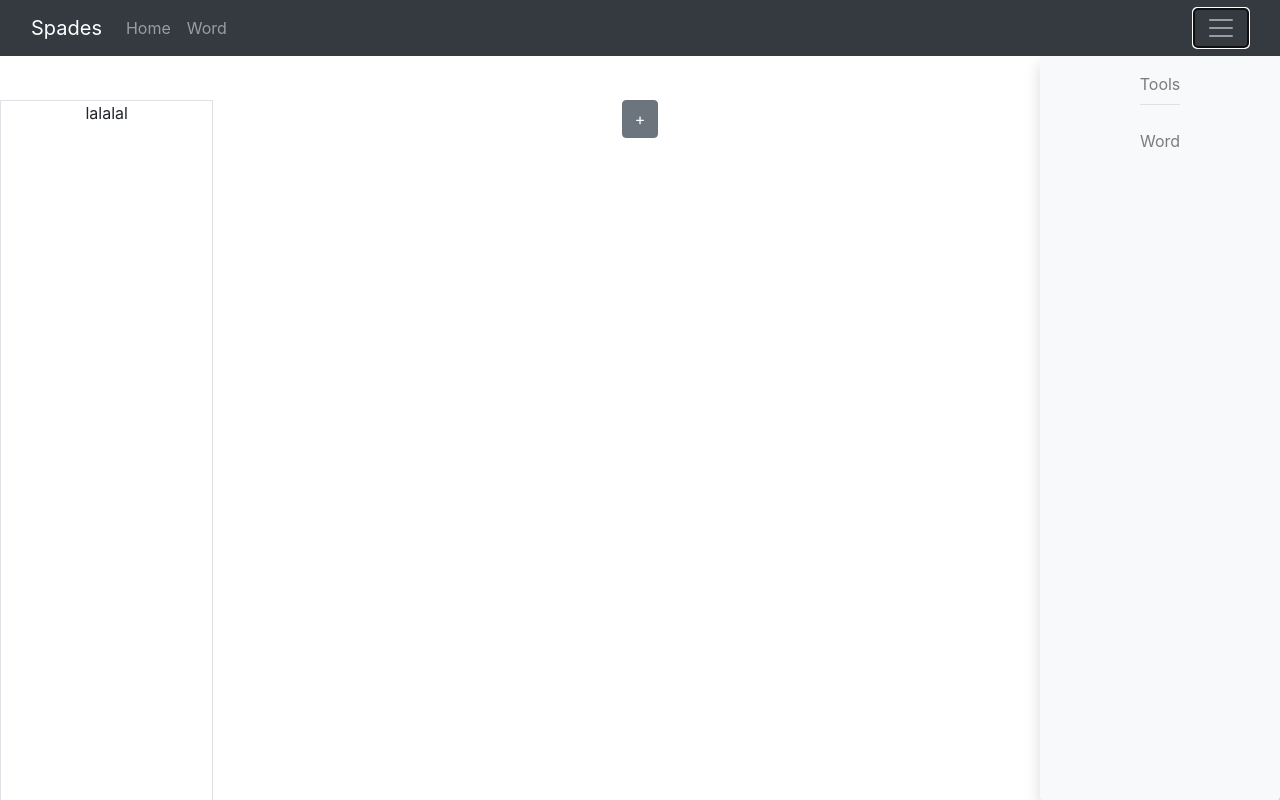
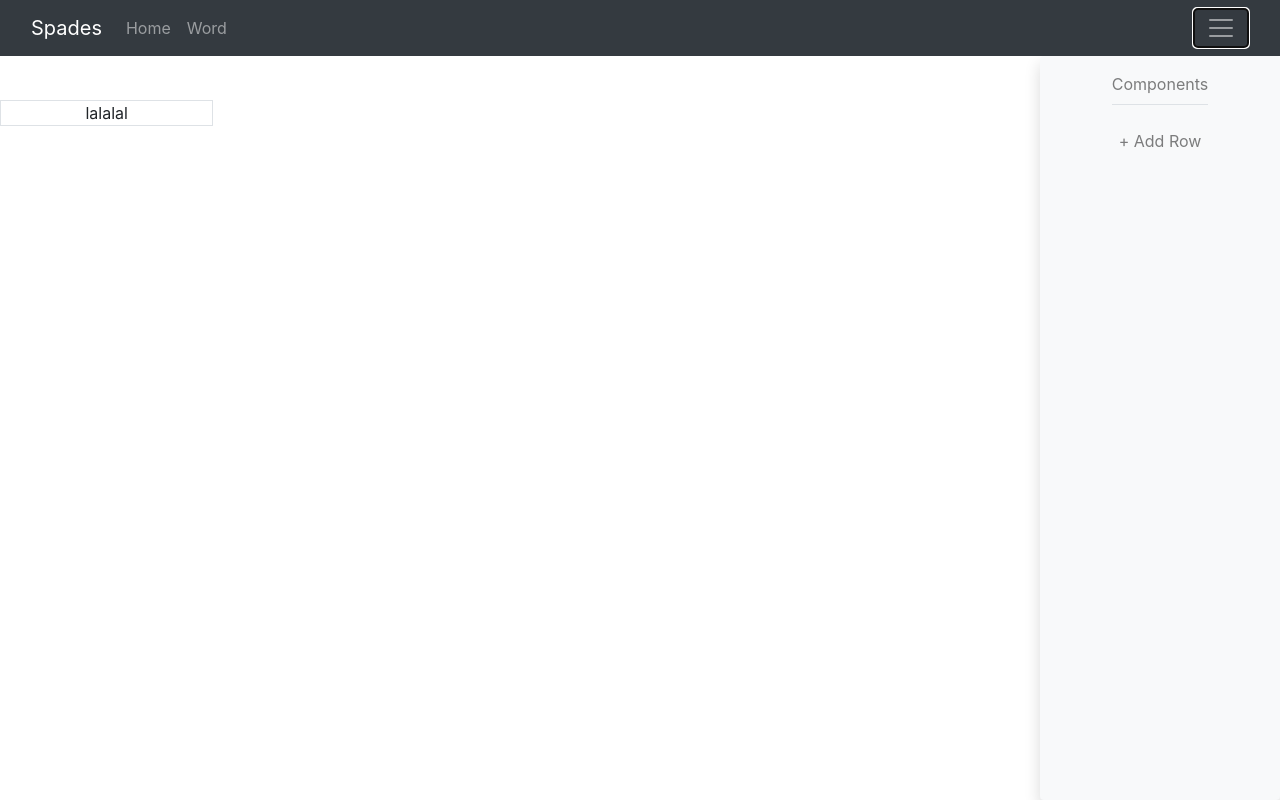
Before and after one commit to GLukeM-H/frost-client, a React (Create React App) app: page / in a window 1280 px wide. Both pictures are taken after a click on the button 1221 px from the left and 28 px from the top of the page. Shown: the top 800 px of the page. Built offline with nearby package versions, Linux system fonts and the light colour scheme.

Commit message:
working on handling adding/editing components

```diff
--- a/src/actions/contentActions.js
+++ b/src/actions/contentActions.js
@@ -12,9 +12,9 @@ export const addComp = compClass => {
     }
 }
 
-export const insertComp = parentInState => {
+export const insertAfter = parentId => {
     return {
-        type: "INSERT_COMP",
-        payload: parentInState
+        type: "INSERT_AFTER",
+        payload: parentId
     }
 }
--- a/src/components/AppBody.js
+++ b/src/components/AppBody.js
@@ -13,7 +13,7 @@ class AppBody extends React.Component {
         return (
             <div>
                 {this.props.contentState.newComp && this.props.contentState.contentComp[this.props.contentState.newComp]}
-                {this.props.contentState.contentComp.root}}
+                {this.props.contentState.contentComp.root && this.props.contentState.contentComp.root.comp}
             </div>
         );
     }
--- a/src/components/AppTools.js
+++ b/src/components/AppTools.js
@@ -29,12 +29,12 @@ class AppTools extends React.Component {
                     <Navbar className="tools rounded" color="light" light>
                         <Container>
                             <NavbarText className="mb-3 border-bottom">
-                                Tools
+                                Components
                             </NavbarText>
                             <Nav navbar>
                                 <NavItem>
                                     <NavLink onClick={() => alert('hey')}>
-                                        Word
+                                        + Add Row
                                     </NavLink>
                                 </NavItem>
                             </Nav>
--- a/src/components/EmptyBlock.js
+++ b/src/components/EmptyBlock.js
@@ -1,4 +1,5 @@
 import React from 'react';
+import PropTypes from 'prop-types';
 import { connect } from 'react-redux';
 import { contActions } from '../actions';
 import {
@@ -9,12 +10,12 @@ import {
 class EmptyBlock extends React.Component {
 
     handleClick() {
-        this.props.addComp('Row');
+        this.props.insertAfter('root');
     }
 
     render() {
         return (
-            <Container>
+            <Container className="border rounded" style={{width: "100%", height: "100px", backgroundColor: "ghostwhite"}}>
                 <Button onClick={() => this.handleClick()}>
                     +
                 </Button>
@@ -23,8 +24,14 @@ class EmptyBlock extends React.Component {
     }
 }
 
+
+EmptyBlock.propTypes = {
+    toolsOpen: PropTypes.bool.isRequired
+}
+
 const mapStateToProps = (state) => ({
-    contentState: state.contentState
+    contentState: state.contentState,
+    toolsOpen: state.navState.toolsOpen
 })
 
-export default connect(mapStateToProps, { addComp: contActions.addComp })(EmptyBlock);
+export default connect(mapStateToProps, { insertAfter: contActions.insertAfter })(EmptyBlock);
--- /dev/null
+++ b/src/components/content/Container.js
@@ -0,0 +1,36 @@
+import React from 'react';
+import PropTypes from 'prop-types';
+import { connect } from 'react-redux';
+import { Container } from 'reactstrap';
+import EmptyBlock from '../EmptyBlock';
+import { createComp } from '../../helpers/createComp';
+
+class ContainerComp extends React.Component {
+    constructor(props) {
+        super(props);
+    }
+
+    componentDidMount() {
+    }
+
+    render() {
+        return (
+            <Container>
+                {this.props.editing && <EmptyBlock />}
+                {this.props.inner.map(childState => createComp[childState.type](childState.id))}
+            </Container>);
+    }
+}
+
+
+ContainerComp.propTypes = {
+    id: PropTypes.string.isRequired,
+}
+
+const mapStateToProps = (state, props) => ({
+    inner: state.contentState.contentComp[props.id].inner.map(id => state.contentState.contentComp[id]),
+    editing: state.contentState.editing
+})
+
+
+export default connect(mapStateToProps, {})(ContainerComp);
--- /dev/null
+++ b/src/helpers/createComp.js
@@ -0,0 +1,7 @@
+import Row from '../components/content/Row';
+import Container from '../components/content/Container';
+
+export const createComp = {
+    'Row': id => <Row id={id} />,
+    'Container': id => <Container id={id} />
+}
--- a/src/reducers/contReducers.js
+++ b/src/reducers/contReducers.js
@@ -1,42 +1,22 @@
-import EmptyBlock from '../components/EmptyBlock';
-import Row from '../components/content/Row';
-import { connect } from 'react-redux';
+import { createComp } from '../helpers/createComp';
 import { v4 as uuid } from 'uuid';
-
-const connectState = (comp, id) => {
-    let mapStateToProps = state => ({
-        state: state.contentState.contentComp[id]
-    });
-
-    return connect(mapStateToProps, {})(comp);
-}
-
-const createComp = {
-    'Row': id => <Row id={id} />
-}
 
 const initState = {
     contentComp: (
         <div>
             Loading page...
         </div>
-    )
+    ),
+    editing: false,
+    newComp: null
 }
-
-var space = Array(100).fill(<br />);
-
-const bodyTemp = (
-        <div>
-            <EmptyBlock />
-            {space}
-        </div>
-    );
-
 
 const contentReducer = (state = initState, action) => {
     switch (action.type) {
         case "GET_BODY_COMPONENTS":
-            return {...state, contentComp: { root: bodyTemp }};
+            return {...state,
+                    contentComp: {
+                        root: { comp: createComp['Container']('root'), inner: [] }}};
         case "ADD_COMP":
             let newId = uuid();
             return {
@@ -44,6 +24,10 @@ const contentReducer = (state = initState, action) => {
                 contentComp: {...state.contentComp, [newId]: createComp[action.payload](newId)},
                 newComp: newId
             };
+        case "INSERT_AFTER":
+            return {
+                ...state,
+            }
         default:
             return state;
     }
```
Also changed, not shown: 1 other file (tests, documents, lock files or other folders).
